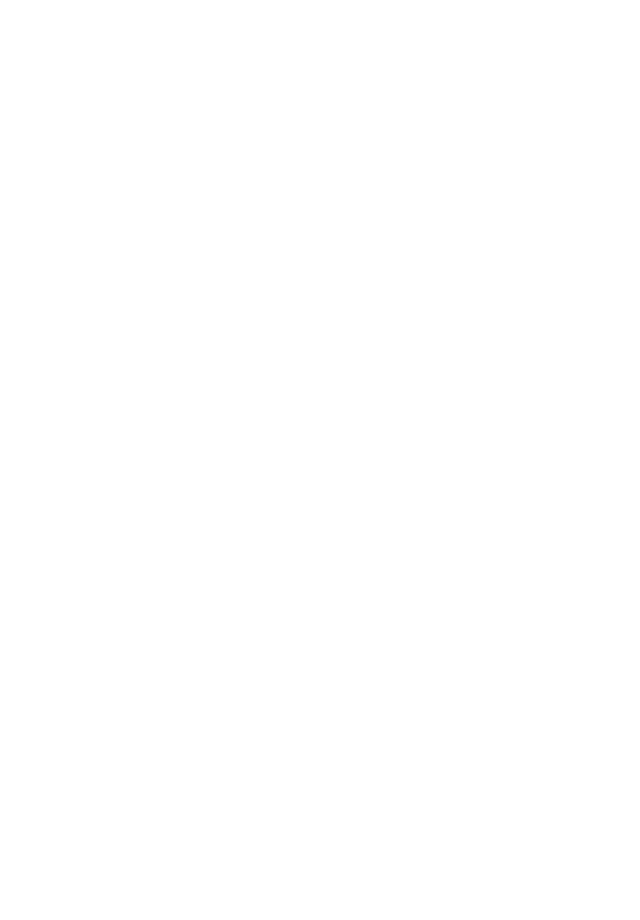
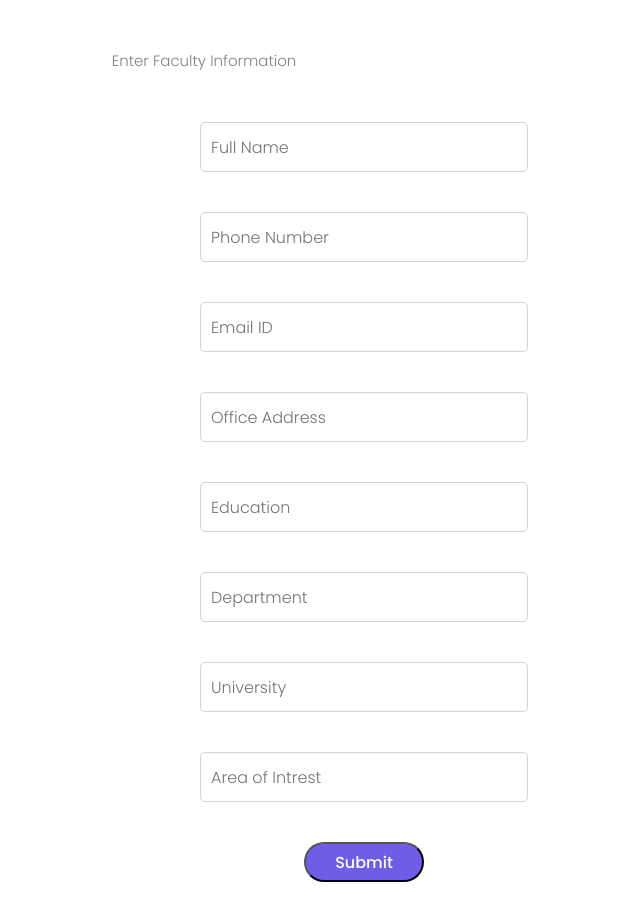
Before and after one commit to shahzaib-shafiq/SSNA-Admin, a React (Create React App) app: page / in a window 1280 px wide. Shown: the part 200-1120 px from the top of the page, without its empty margins (276-916 px from the left). Before the commit the page ends 800 px from the top, so only its background shows below. Built offline with nearby package versions, Linux system fonts and the light colour scheme.

Commit message:
Added New Fields

```diff
--- a/package.json
+++ b/package.json
@@ -3,13 +3,16 @@
   "version": "0.1.0",
   "private": true,
   "dependencies": {
+
     "@testing-library/jest-dom": "^5.17.0",
     "@testing-library/react": "^13.4.0",
     "@testing-library/user-event": "^13.5.0",
     "firebase": "^10.7.1",
     "react": "^18.2.0",
     "react-dom": "^18.2.0",
+
     "react-scripts": "5.0.1",
+
     "web-vitals": "^2.1.4"
   },
   "scripts": {
--- a/src/App.js
+++ b/src/App.js
@@ -3,13 +3,16 @@
 import FacultyInfo from './Components/FacultyInfo'
 import Announcements from './Components/Announcements'
 import Registration from './Components/Registration';
+
 function App() {
   return (
     <div className="App">
-{/* <FacultyInfo/> */}
+ <FacultyInfo/>
     {/* <Announcements/>   */}
 
-    <Registration/>
+    {/* <Registration/> */}
+
+
     </div>
   );
 }
--- a/src/Components/FacultyInfo.js
+++ b/src/Components/FacultyInfo.js
@@ -81,37 +81,34 @@
                     Enter Faculty Information
                   </p>
                    <figure>
-                    <img
+                    {/* <img
                        src="./images/SSNALogo.png"
                       alt="SSNA logo"
                       className="img-fluid"
-                    />
+                    />  */}
                   </figure>
                 </div>
 
                 {/* right side contact form  */}
                 <div className="contact-rightside col-12 col-lg-7">
                   <form method="POST">
+
+
+                 {/* img
+                 id
+                    */}
+
+
                     <div className="row">
+
                       <div className="col-12 col-lg-6 contact-input-feild">
                         <input
                           type="text"
-                          name="firstName"
+                          name="Name"
                           id=""
                           className="form-control"
-                          placeholder="First Name"
-                          value={userData.firstName}
-                          onChange={postUserData}
-                        />
-                      </div>
-                      <div className="col-12 col-lg-6 contact-input-feild">
-                        <input
-                          type="text"
-                          name="lastName"
-                          id=""
-                          className="form-control"
-                          placeholder="Last Name"
-                          value={userData.lastName}
+                          placeholder="Full Name"
+                          value={userData.Name}
                           onChange={postUserData}
                         />
                       </div>
@@ -170,6 +167,7 @@
 
 
                     <div className="row">
+
                       <div className="col-12 contact-input-feild">
                         <input
                           type="text"
@@ -180,6 +178,43 @@
                           value={userData.Department}
                           onChange={postUserData}
                         />
+                      </div>
+                    </div>
+
+
+{/* New Daata */}
+                    <div className="row">
+
+                      <div className="col-12 contact-input-feild">
+                        <input
+                          type="text"
+                          name="University"
+                          id=""
+                          className="form-control"
+                          placeholder="University"
+                          value={userData.University}
+                          onChange={postUserData}
+                        />
+
+
+                      </div>
+                    </div>
+
+
+                      <div className="row">
+
+                      <div className="col-12 contact-input-feild">
+                        <input
+                          type="text"
+                          name="Area_of_Intrest"
+                          id=""
+                          className="form-control"
+                          placeholder="Area of Intrest"
+                          value={userData.Area_of_Intrest}
+                          onChange={postUserData}
+                        />
+
+
                       </div>
                     </div>
 
```
Also changed, not shown: 1 other file (tests, documents, lock files or other folders).
